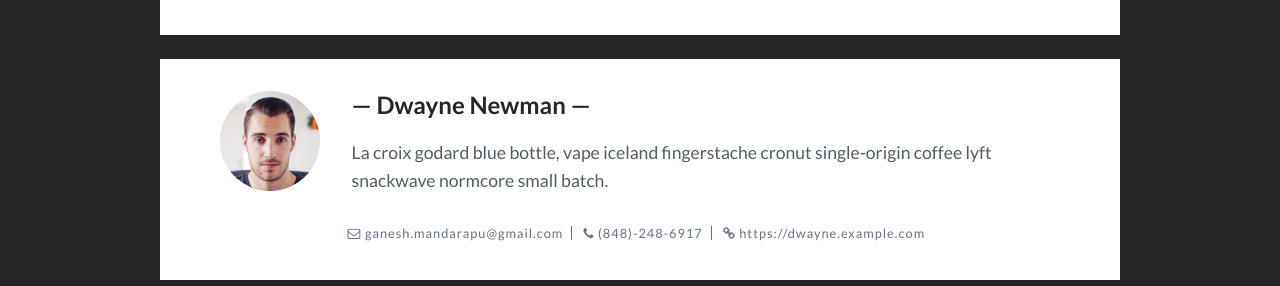
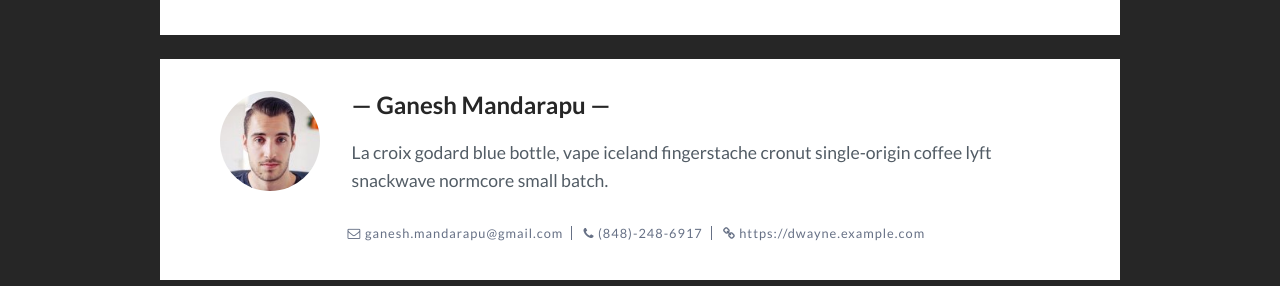
Before and after one commit to ganeshmandarapu/Projects, a Jekyll site: the page built from _posts/2017-07-12-nevada-on-the-way-to-nevada.markdown, in a window 1280 px wide and 900 px high, scrolled down 1643 px. Shown: the part 170-456 px from the top of the window. Built offline with Jekyll 4.4.1, drawn with Linux system fonts in a browser that asks for light colours; comment, search, counter and statistics services are not loaded.

Commit message:
Update post.html

```diff
--- a/_layouts/post.html
+++ b/_layouts/post.html
@@ -43,7 +43,7 @@ layout: default
         <img src="{{site.baseurl}}/assets/img/{% if site.author-pic %}{{ site.author-pic }}{% endif %}" alt="Author face">
       </div>
       <div class="author_info">
-        <h2 class="author_title">{% if site.author-name %}{{site.author-name}}{% else %}Dwayne Newman{% endif %}</h2>
+        <h2 class="author_title">{% if site.author-name %}{{site.author-name}}{% else %}Ganesh Mandarapu{% endif %}</h2>
         <p class="author_subtitle">{% if site.about-author %}{{site.about-author}}{% else %}La croix godard blue bottle, vape iceland fingerstache cronut single-origin coffee lyft snackwave normcore small batch.{% endif %}</p>
         <div class="author_social">
           {% if site.email %}
```
